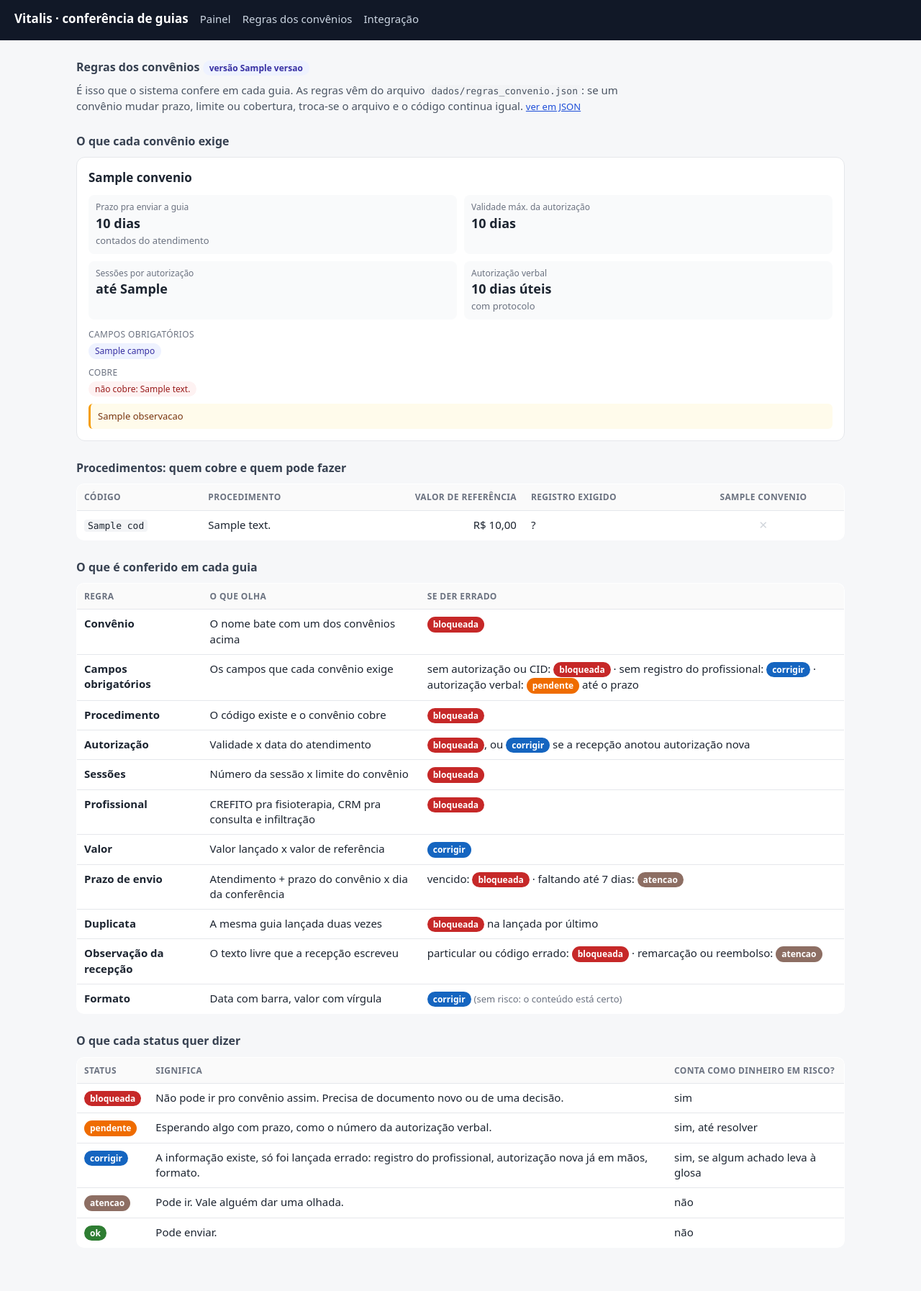
After one commit to arkyniatech/vitalis-guias, a FastAPI app: template app/templates/regras.html in a window 1280 px wide. The commit adds this page. Shown: the whole page at 72% size. Run offline with FastAPI, Linux system fonts and the light colour scheme; the template is opened without the code that fills it: most values are stand-ins (such as "Sample title", 1, 10 or a date in 2020).

Commit message:
Páginas visuais de regras e integração, DELETE /guias/{id}
- /convenios: regras de cada convênio em cards, matriz de cobertura e o que é conferido
- /integracao: endpoints, exemplo de guia e as mensagens do Telegram como chegam
- DELETE /guias/{id} pra tirar do painel guia lançada por engano ou de teste

Co-Authored-By: Claude Opus 5.5 <noreply@anthropic.com>

```diff
--- a/app/main.py
+++ b/app/main.py
@@ -2,12 +2,14 @@
   POST /guias        JSON de uma guia (ou lista). É o que o n8n/sistema de gestão chama.
   POST /guias/lote   CSV exportado do sistema (o que a Carla tem hoje).
   GET  /             dashboard de terça.  GET /relatorio  mesmos números em JSON pro n8n.
+  GET  /convenios    regras dos convênios pra gente ler.  GET /integracao  como chamar a API.
 """
 from __future__ import annotations
 
 import csv
 import io
 import logging
+import re
 import secrets
 from contextlib import asynccontextmanager
 from datetime import date
@@ -17,10 +19,11 @@ from fastapi.encoders import jsonable_encoder
 from fastapi.responses import HTMLResponse, JSONResponse
 from fastapi.security import HTTPBasic, HTTPBasicCredentials
 from fastapi.templating import Jinja2Templates
+from markupsafe import Markup, escape
 
 from app import config, db, relatorio
 from app.validador import motor
-from app.validador.regras_convenio import carregar
+from app.validador.regras_convenio import REGISTRO_POR_PROCEDIMENTO, carregar
 
 logging.basicConfig(level=logging.INFO, format="%(asctime)s %(levelname)s %(name)s: %(message)s")
 log = logging.getLogger("vitalis.api")
@@ -41,6 +44,14 @@ templates = Jinja2Templates(directory=str(config.RAIZ / "app" / "templates"))
 templates.env.filters["brl"] = relatorio.brl
 templates.env.globals["rotulo"] = relatorio.rotulo
 basic = HTTPBasic(auto_error=False)
+
+
+def _mensagem_html(texto: str) -> Markup:
+    """Mensagem de Telegram/WhatsApp (*negrito*) em HTML, pra mostrar no painel como vai chegar."""
+    return Markup(re.sub(r"\*([^*\n]+)\*", r"<b>\1</b>", str(escape(texto or ""))))
+
+
+templates.env.filters["mensagem"] = _mensagem_html
 
 
 # --------------------------------------------------------------------------- segurança
@@ -145,7 +156,7 @@ def relatorio_json(desde: date | None = None, ate: date | None = None):
 @app.get("/", response_class=HTMLResponse, dependencies=[Depends(exige_login)])
 def dashboard(request: Request, desde: date | None = None, ate: date | None = None):
     rel = relatorio.gerar(desde, ate)
-    return templates.TemplateResponse(request, "dashboard.html", {"rel": rel, "desde": desde, "ate": ate})
+    return templates.TemplateResponse(request, "dashboard.html", {"rel": rel, "desde": desde, "ate": ate, "aba": "painel"})
 
 
 @app.get("/guias/{id_guia}", response_class=HTMLResponse, dependencies=[Depends(exige_login)])
@@ -160,6 +171,32 @@ def detalhe(request: Request, id_guia: str):
     g["achados"] = json.loads(g["achados"] or "[]")
     g["dados_brutos"] = json.loads(g["dados_brutos"] or "{}")
     return templates.TemplateResponse(request, "guia.html", {"g": g})
+
+
+@app.delete("/guias/{id_guia}", dependencies=[Depends(exige_api_key)])
+def cancelar_guia(id_guia: str):
+    """Guia lançada por engano (ou de teste): sai do painel e do relatório."""
+    if not db.cancelar_guia(id_guia):
+        raise HTTPException(404, "guia não encontrada")
+    return {"cancelada": True, "id_guia": id_guia}
+
+
+@app.get("/convenios", response_class=HTMLResponse, dependencies=[Depends(exige_login)])
+def convenios(request: Request):
+    """As mesmas regras do GET /regras, em tela: o que cada convênio exige e cobre."""
+    r = carregar()
+    return templates.TemplateResponse(request, "regras.html", {
+        "r": r, "convenios": list(r.convenios.values()), "registro": REGISTRO_POR_PROCEDIMENTO, "aba": "regras"})
+
+
+@app.get("/integracao", response_class=HTMLResponse, dependencies=[Depends(exige_login)])
+def integracao(request: Request):
+    """Como o sistema de gestão / n8n conversa com o app, com as mensagens que o relatório gera hoje."""
+    base = str(request.base_url).rstrip("/")
+    if request.headers.get("x-forwarded-proto") == "https":
+        base = base.replace("http://", "https://", 1)
+    return templates.TemplateResponse(request, "integracao.html", {
+        "rel": relatorio.gerar(), "base": base, "aba": "integracao"})
 
 
 @app.get("/regras")
--- a/app/templates/base.html
+++ b/app/templates/base.html
@@ -10,7 +10,8 @@
   * { box-sizing:border-box }
   body { margin:0; font:15px/1.45 system-ui,-apple-system,Segoe UI,Roboto,sans-serif; color:var(--ink); background:var(--bg) }
   header { background:#111827; color:#fff; padding:14px 20px; display:flex; gap:16px; align-items:baseline; flex-wrap:wrap }
-  header a { color:#cbd5e1; text-decoration:none } header b { font-size:17px }
+  header a { color:#cbd5e1; text-decoration:none; padding:2px 0; border-bottom:2px solid transparent }
+  header a:hover { color:#fff } header a.ativo { color:#fff; border-bottom-color:#60a5fa } header b { font-size:17px }
   main { max-width:1100px; margin:0 auto; padding:20px 16px 60px }
   h2 { font-size:16px; margin:26px 0 10px; color:#374151 }
   .kpis { display:grid; grid-template-columns:repeat(auto-fit,minmax(150px,1fr)); gap:12px }
@@ -37,10 +38,42 @@
   .vazio { background:var(--card); border:1px dashed var(--line); border-radius:10px; padding:24px; text-align:center; color:var(--muted) }
   dl { display:grid; grid-template-columns:200px 1fr; gap:6px 12px; background:var(--card); border:1px solid var(--line); border-radius:10px; padding:14px; margin:0 }
   dt { color:var(--muted); font-size:13px } dd { margin:0 }
+  .intro { color:#4b5563; margin:4px 0 0; max-width:760px }
+  .cards { display:grid; grid-template-columns:repeat(auto-fit,minmax(280px,1fr)); gap:14px }
+  .card { background:var(--card); border:1px solid var(--line); border-radius:12px; padding:16px }
+  .card h3 { margin:0 0 12px; font-size:17px }
+  .fatos { display:grid; grid-template-columns:1fr 1fr; gap:10px; margin-bottom:12px }
+  .fato { background:#f9fafb; border-radius:8px; padding:8px 10px }
+  .fato small { color:var(--muted); font-size:12px; display:block } .fato b { font-size:18px }
+  .chips { display:flex; flex-wrap:wrap; gap:6px; margin:4px 0 10px }
+  .chip { background:#eef2ff; color:#3730a3; border-radius:99px; padding:2px 9px; font-size:12px }
+  .chip.nao { background:#fef2f2; color:#991b1b } .chip.sim { background:#ecfdf5; color:#065f46 }
+  .nota { background:#fffbeb; border-left:3px solid #f59e0b; padding:8px 10px; border-radius:6px; font-size:13px; color:#78350f }
+  td.c, th.c { text-align:center }
+  .rolagem { overflow-x:auto; border-radius:10px } .rolagem table { min-width:640px }
+  .sim-i { color:var(--ok); font-weight:700 } .nao-i { color:#d1d5db }
+  .rotulo { font-size:12px; color:var(--muted); text-transform:uppercase; letter-spacing:.03em }
+  .metodo { display:inline-block; min-width:62px; text-align:center; font:600 12px ui-monospace,Menlo,monospace; border-radius:6px; padding:3px 6px; color:#fff }
+  .metodo.get { background:#2563eb } .metodo.post { background:#059669 } .metodo.delete { background:#dc2626 }
+  code, pre { font-family:ui-monospace,Menlo,monospace; font-size:13px }
+  code { background:#f3f4f6; padding:1px 5px; border-radius:4px }
+  pre { background:#0f172a; color:#e2e8f0; padding:14px; border-radius:10px; overflow-x:auto; margin:0; line-height:1.5 }
+  .chave { display:inline-block; background:#fef3c7; color:#92400e; border-radius:6px; padding:1px 7px; font-size:12px }
+  .aberto { display:inline-block; background:#e5e7eb; color:#374151; border-radius:6px; padding:1px 7px; font-size:12px }
+  .bolha { background:#fff; border:1px solid var(--line); border-radius:14px 14px 14px 4px; padding:12px 14px; white-space:pre-wrap; font-size:14px; box-shadow:0 1px 2px rgba(0,0,0,.04) }
+  .chat { background:#dbeafe; border-radius:12px; padding:14px }
+  .chat .de { font-size:12px; color:#1e3a8a; margin-bottom:6px; font-weight:600 }
+  a.bruto { font-size:13px; color:#1d4ed8 }
+  .fluxo { display:flex; flex-wrap:wrap; align-items:center; gap:8px }
+  .fluxo span.passo { background:var(--card); border:1px solid var(--line); border-radius:8px; padding:6px 10px; font-size:14px }
+  .fluxo span.seta { color:var(--muted) }
 </style>
 </head>
 <body>
-<header><b>Vitalis · conferência de guias</b><a href="/">Dashboard</a><a href="/relatorio">JSON</a><a href="/regras">Regras</a></header>
+<header><b>Vitalis · conferência de guias</b>
+  <a href="/" class="{{ 'ativo' if aba == 'painel' }}">Painel</a>
+  <a href="/convenios" class="{{ 'ativo' if aba == 'regras' }}">Regras dos convênios</a>
+  <a href="/integracao" class="{{ 'ativo' if aba == 'integracao' }}">Integração</a></header>
 <main>{% block corpo %}{% endblock %}</main>
 </body>
 </html>
--- /dev/null
+++ b/app/templates/regras.html
@@ -0,0 +1,77 @@
+{% extends "base.html" %}
+{% block titulo %}Regras dos convênios · Vitalis{% endblock %}
+{% block corpo %}
+{% set nome_campo = {"numero_autorizacao": "nº da autorização", "autorizacao_validade": "validade da autorização",
+  "profissional_registro": "registro do profissional", "carteirinha": "carteirinha", "cid": "CID"} %}
+<h2 style="margin-top:6px">Regras dos convênios <span class="chip">versão {{ r.versao }}</span></h2>
+<p class="intro">É isso que o sistema confere em cada guia. As regras vêm do arquivo <code>dados/regras_convenio.json</code>:
+  se um convênio mudar prazo, limite ou cobertura, troca-se o arquivo e o código continua igual.
+  <a class="bruto" href="/regras">ver em JSON</a></p>
+
+<h2>O que cada convênio exige</h2>
+<div class="cards">
+  {% for c in convenios %}
+  <div class="card">
+    <h3>{{ c.nome }}</h3>
+    <div class="fatos">
+      <div class="fato"><small>Prazo pra enviar a guia</small><b>{{ c.prazo_envio_dias }} dias</b><br><span class="msg">contados do atendimento</span></div>
+      <div class="fato"><small>Validade máx. da autorização</small><b>{{ c.validade_maxima_autorizacao_dias }} dias</b></div>
+      <div class="fato"><small>Sessões por autorização</small><b>até {{ c.limite_sessoes_por_autorizacao }}</b></div>
+      <div class="fato"><small>Autorização verbal</small>
+        {% if c.aceita_autorizacao_verbal_dias_uteis %}<b>{{ c.aceita_autorizacao_verbal_dias_uteis }} dias úteis</b><br><span class="msg">com protocolo</span>
+        {% else %}<b>não aceita</b>{% endif %}</div>
+    </div>
+    <div class="rotulo">Campos obrigatórios</div>
+    <div class="chips">{% for campo in c.campos_obrigatorios %}<span class="chip">{{ nome_campo.get(campo, campo.replace('_', ' ')) }}</span>{% endfor %}</div>
+    <div class="rotulo">Cobre</div>
+    <div class="chips">
+      {% for cod, p in r.procedimentos.items() %}
+        {% if cod in c.procedimentos_cobertos %}<span class="chip sim">{{ p.descricao }}</span>{% endif %}
+      {% endfor %}
+      {% for cod, p in r.procedimentos.items() %}
+        {% if cod not in c.procedimentos_cobertos %}<span class="chip nao">não cobre: {{ p.descricao }}</span>{% endif %}
+      {% endfor %}
+    </div>
+    {% if c.observacao %}<div class="nota">{{ c.observacao }}</div>{% endif %}
+  </div>
+  {% endfor %}
+</div>
+
+<h2>Procedimentos: quem cobre e quem pode fazer</h2>
+<div class="rolagem"><table>
+  <tr><th>Código</th><th>Procedimento</th><th class="num">Valor de referência</th><th>Registro exigido</th>
+    {% for c in convenios %}<th class="c">{{ c.nome }}</th>{% endfor %}</tr>
+  {% for cod, p in r.procedimentos.items() %}
+  <tr><td><code>{{ cod }}</code></td><td>{{ p.descricao }}</td><td class="num">{{ p.valor_referencia|brl }}</td>
+    <td>{{ registro.get(cod, '?') }} <span class="msg">{{ 'fisioterapeuta' if registro.get(cod) == 'CREFITO' else 'médico' if registro.get(cod) == 'CRM' }}</span></td>
+    {% for c in convenios %}<td class="c">{% if cod in c.procedimentos_cobertos %}<span class="sim-i" title="cobre">✓</span>{% else %}<span class="nao-i" title="não cobre">✕</span>{% endif %}</td>{% endfor %}
+  </tr>
+  {% endfor %}
+</table></div>
+
+<h2>O que é conferido em cada guia</h2>
+<div class="rolagem"><table>
+  <tr><th>Regra</th><th>O que olha</th><th>Se der errado</th></tr>
+  <tr><td><b>Convênio</b></td><td>O nome bate com um dos convênios acima</td><td><span class="tag bloqueada">bloqueada</span></td></tr>
+  <tr><td><b>Campos obrigatórios</b></td><td>Os campos que cada convênio exige</td><td>sem autorização ou CID: <span class="tag bloqueada">bloqueada</span> · sem registro do profissional: <span class="tag corrigir">corrigir</span> · autorização verbal: <span class="tag pendente">pendente</span> até o prazo</td></tr>
+  <tr><td><b>Procedimento</b></td><td>O código existe e o convênio cobre</td><td><span class="tag bloqueada">bloqueada</span></td></tr>
+  <tr><td><b>Autorização</b></td><td>Validade x data do atendimento</td><td><span class="tag bloqueada">bloqueada</span>, ou <span class="tag corrigir">corrigir</span> se a recepção anotou autorização nova</td></tr>
+  <tr><td><b>Sessões</b></td><td>Número da sessão x limite do convênio</td><td><span class="tag bloqueada">bloqueada</span></td></tr>
+  <tr><td><b>Profissional</b></td><td>CREFITO pra fisioterapia, CRM pra consulta e infiltração</td><td><span class="tag bloqueada">bloqueada</span></td></tr>
+  <tr><td><b>Valor</b></td><td>Valor lançado x valor de referência</td><td><span class="tag corrigir">corrigir</span></td></tr>
+  <tr><td><b>Prazo de envio</b></td><td>Atendimento + prazo do convênio x dia da conferência</td><td>vencido: <span class="tag bloqueada">bloqueada</span> · faltando até 7 dias: <span class="tag atencao">atencao</span></td></tr>
+  <tr><td><b>Duplicata</b></td><td>A mesma guia lançada duas vezes</td><td><span class="tag bloqueada">bloqueada</span> na lançada por último</td></tr>
+  <tr><td><b>Observação da recepção</b></td><td>O texto livre que a recepção escreveu</td><td>particular ou código errado: <span class="tag bloqueada">bloqueada</span> · remarcação ou reembolso: <span class="tag atencao">atencao</span></td></tr>
+  <tr><td><b>Formato</b></td><td>Data com barra, valor com vírgula</td><td><span class="tag corrigir">corrigir</span> <span class="msg">(sem risco: o conteúdo está certo)</span></td></tr>
+</table></div>
+
+<h2>O que cada status quer dizer</h2>
+<div class="rolagem"><table>
+  <tr><th>Status</th><th>Significa</th><th>Conta como dinheiro em risco?</th></tr>
+  <tr><td><span class="tag bloqueada">bloqueada</span></td><td>Não pode ir pro convênio assim. Precisa de documento novo ou de uma decisão.</td><td>sim</td></tr>
+  <tr><td><span class="tag pendente">pendente</span></td><td>Esperando algo com prazo, como o número da autorização verbal.</td><td>sim, até resolver</td></tr>
+  <tr><td><span class="tag corrigir">corrigir</span></td><td>A informação existe, só foi lançada errado: registro do profissional, autorização nova já em mãos, formato.</td><td>sim, se algum achado leva à glosa</td></tr>
+  <tr><td><span class="tag atencao">atencao</span></td><td>Pode ir. Vale alguém dar uma olhada.</td><td>não</td></tr>
+  <tr><td><span class="tag ok">ok</span></td><td>Pode enviar.</td><td>não</td></tr>
+</table></div>
+{% endblock %}
```
Also changed, not shown: app/db.py (+8 -0 lines), app/templates/integracao.html (added, +76 -0 lines), tests/test_api.py (+18 -0 lines), README.md.
